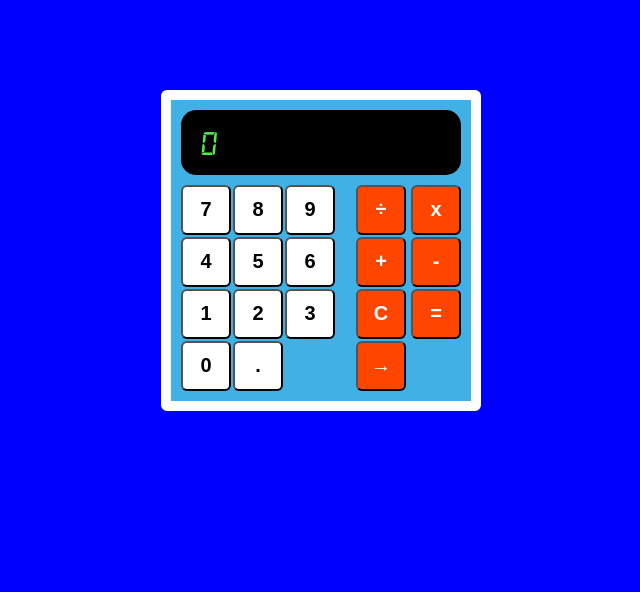
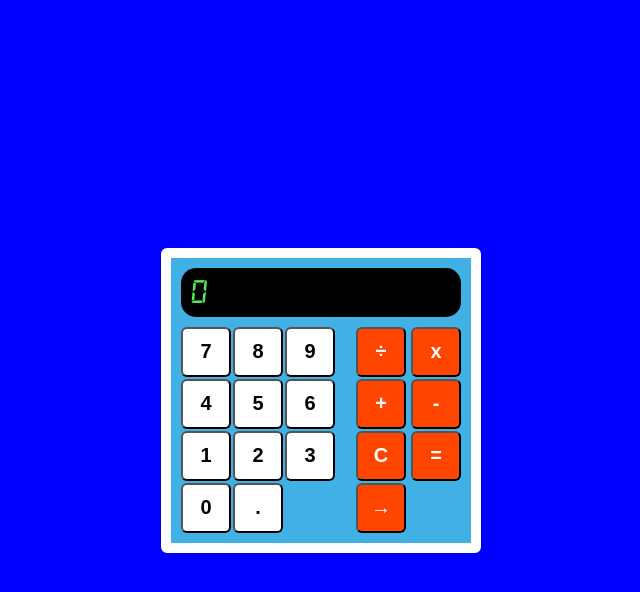
Before and after one commit to metascifi/calculator-, a plain HTML site: page index.html in a window 1280 px wide. Shown: the whole page, without its empty margins (319-959 px from the left). Drawn offline with Linux system fonts and the light colour scheme.

Commit message:
Update: Fix characters overflow in display

```diff
--- a/styles.css
+++ b/styles.css
@@ -9,11 +9,15 @@
     src: url(fonts/digital-italic.ttf);
 }
 
+html {
+    height: 100%;
+}
+
 body {
     display: flex;
     justify-content: center;
     align-items: center;
-    height: 500px;
+    min-height: 100%;
     background-color: blue;
 }
 
@@ -30,6 +34,7 @@ body {
     display: flex;
     flex-direction: column;
     gap: 10px;
+    width: 100%;
 }
 
 
@@ -37,13 +42,14 @@ body {
     background-color: black;
     color: rgb(83, 234, 83);
     border-radius: 15px;
-    padding: 20px;
+    padding: 10px;
 }
 
 #display p {
     font-family: "digital-italic", monospace;
     font-size: 35px;
-    height: 25px;
+    overflow-wrap: break-word;
+    display: inline;
 }
 
 #button-panel {
```
